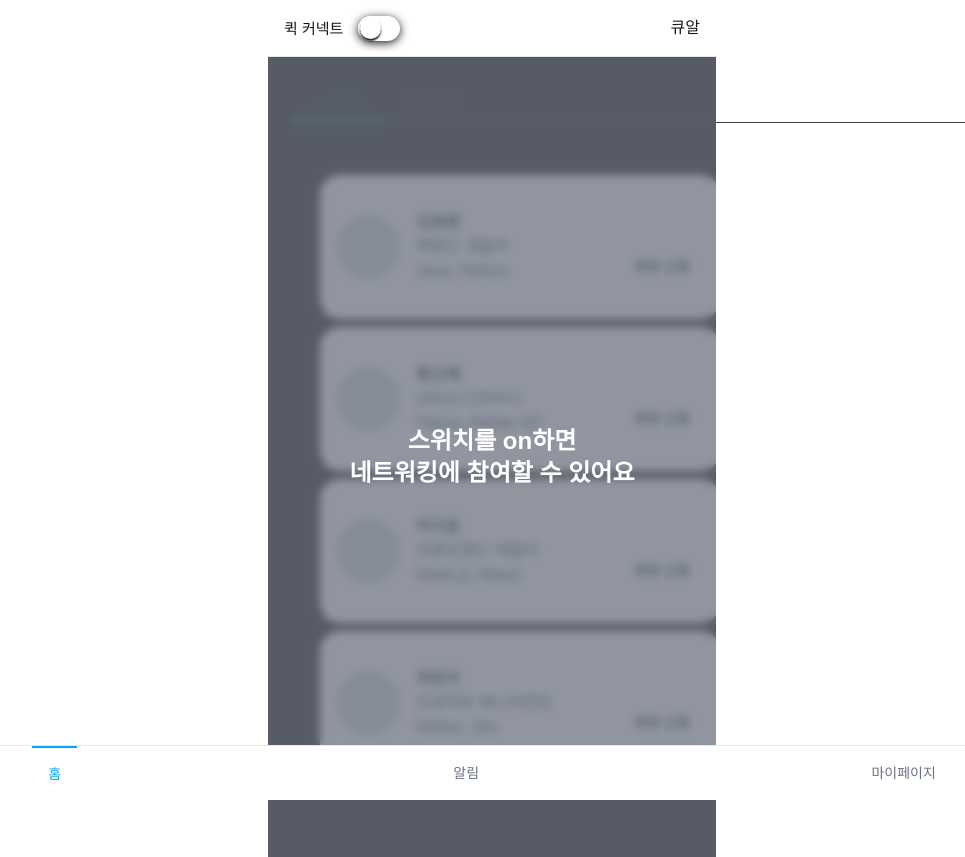
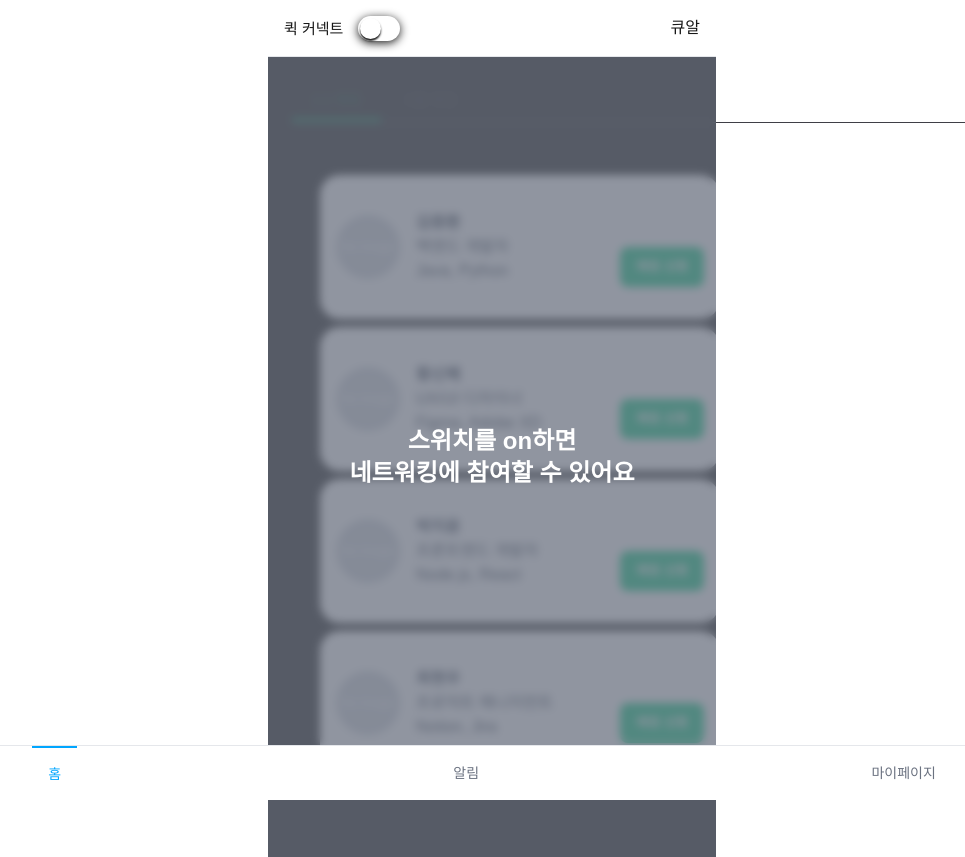
Before and after one commit to goorm-CHACHA/FE, a Next.js app: page /home in a window 1280 px wide. Shown: the top 857 px of the page, without its empty margins (148-1113 px from the left). Built offline with nearby package versions, Linux system fonts and the light colour scheme.

Commit message:
fix: button variant 변경에 따른 오류 해결

```diff
--- a/src/components/common/profile.tsx
+++ b/src/components/common/profile.tsx
@@ -51,7 +51,7 @@ const Profile = ({
           <Button
             size="sm"
             className={'h-10 w-full align-bottom'}
-            variant={isAppliedMatching ? 'grey' : 'default'}
+            variant={isAppliedMatching ? 'black/50' : 'primary'}
             onClick={clickMatchingHandler}
           >
             {isAppliedMatching === true ? `신청 완료` : `매칭 신청`}
--- a/src/components/notification-button.tsx
+++ b/src/components/notification-button.tsx
@@ -18,11 +18,7 @@ const NotificationButton = () => {
   }
 
   return (
-    <Button
-      onClick={handleRequestPermission}
-      variant={`${isPermissionGranted ? 'disabled' : 'primary'}`}
-      disabled={isPermissionGranted}
-    >
+    <Button onClick={handleRequestPermission} disabled={isPermissionGranted}>
       {isPermissionGranted ? '알림 권한 허용됨' : '푸시 알림 권한 요청'}
     </Button>
   );
```
